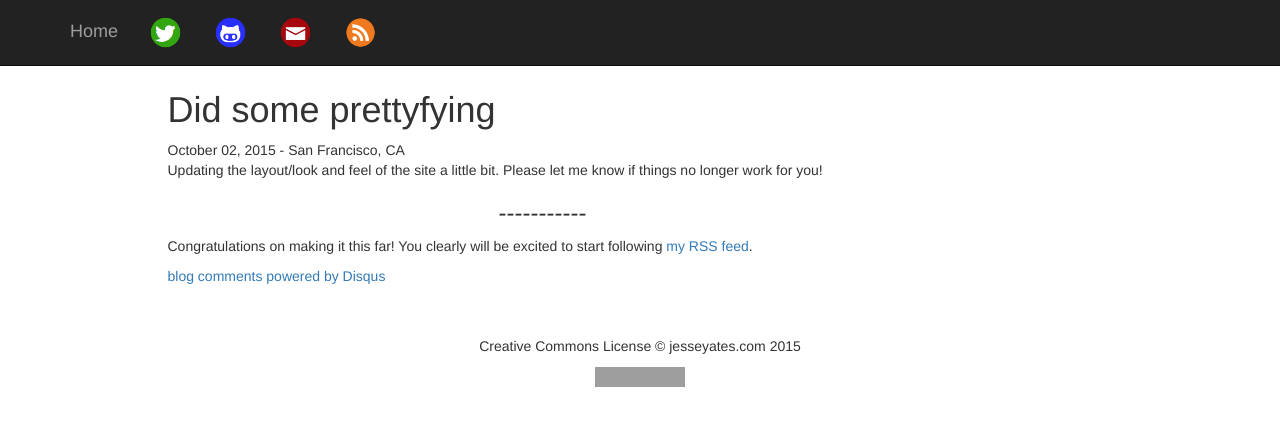
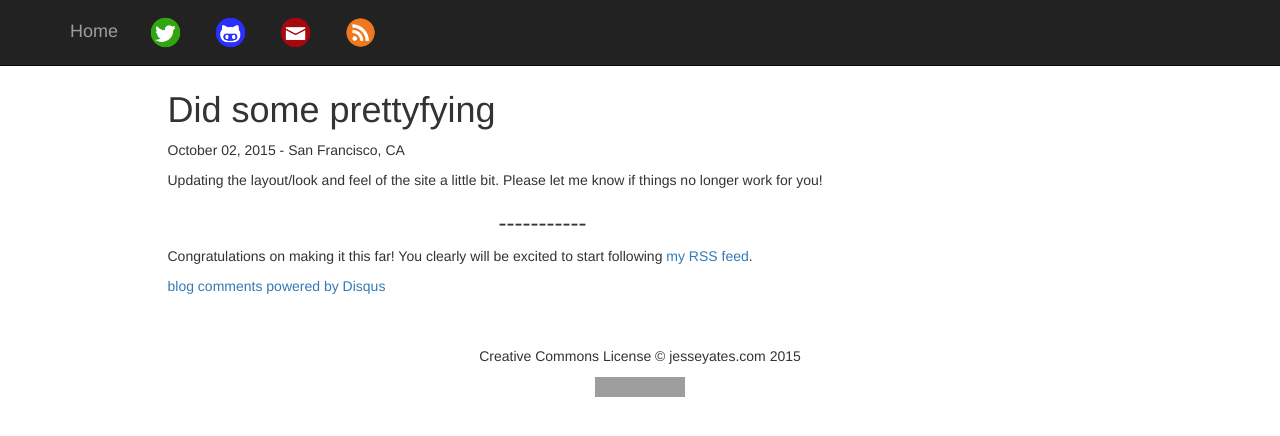
Before and after one commit to jyates/jyates.github.com, a Jekyll site: the page built from _posts/2015-10-02-did-some-prettyfying.md, in a window 1280 px wide. Shown: the top 436 px of the page. Built offline with Jekyll 4.4.1, drawn with Linux system fonts in a browser that asks for light colours; nearby versions of some CDN libraries; library files that are not in the unit come from our copies; comment, search, counter and statistics services are not loaded; grey boxes are pictures that could not be loaded.

Commit message:
fixing date spacing

```diff
--- a/_layouts/post.html
+++ b/_layouts/post.html
@@ -9,6 +9,7 @@ layout: default
   {% endif %}
 
   {{ page.date | date:"%B %d, %Y" }} - {{ page.location }}
+  <p/>
 
   {{content}}
 
```
